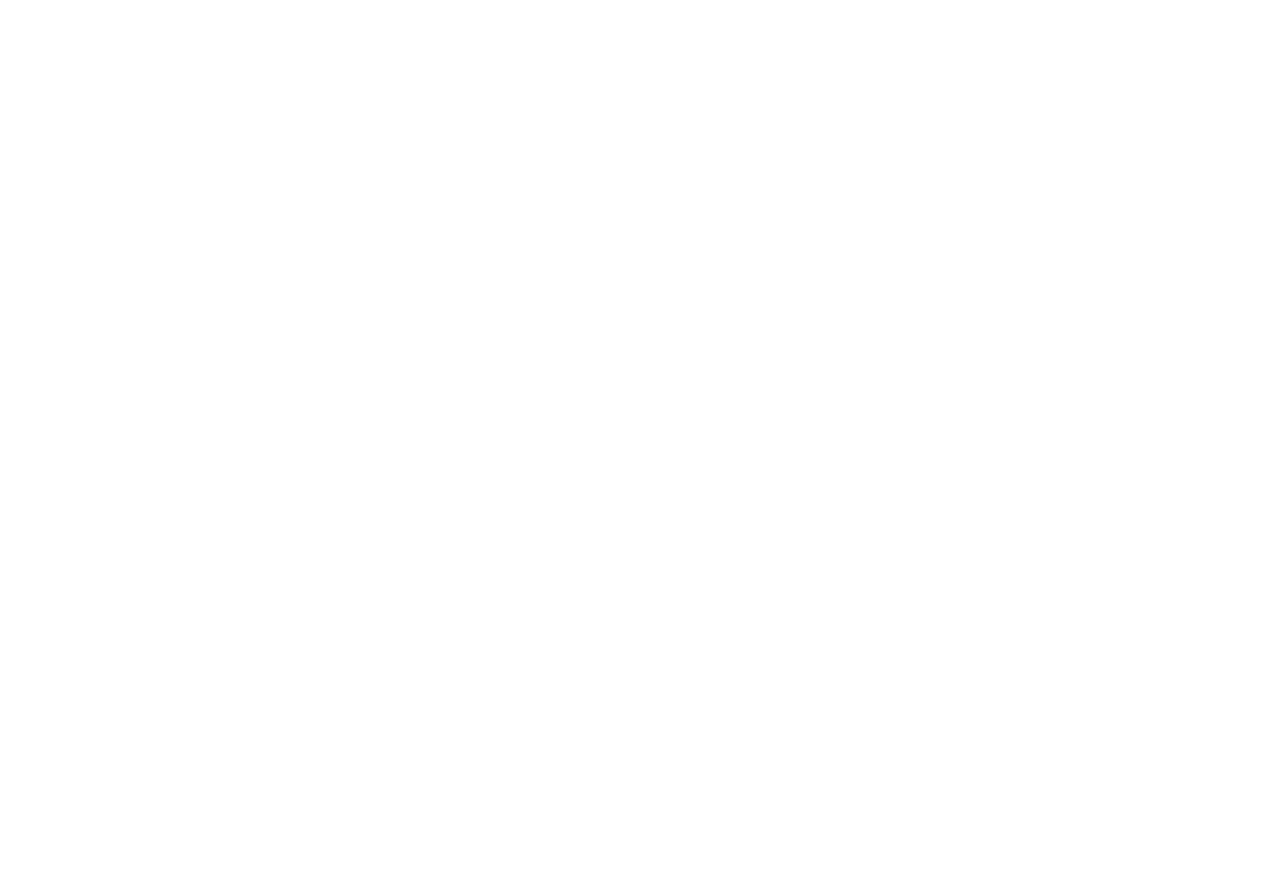
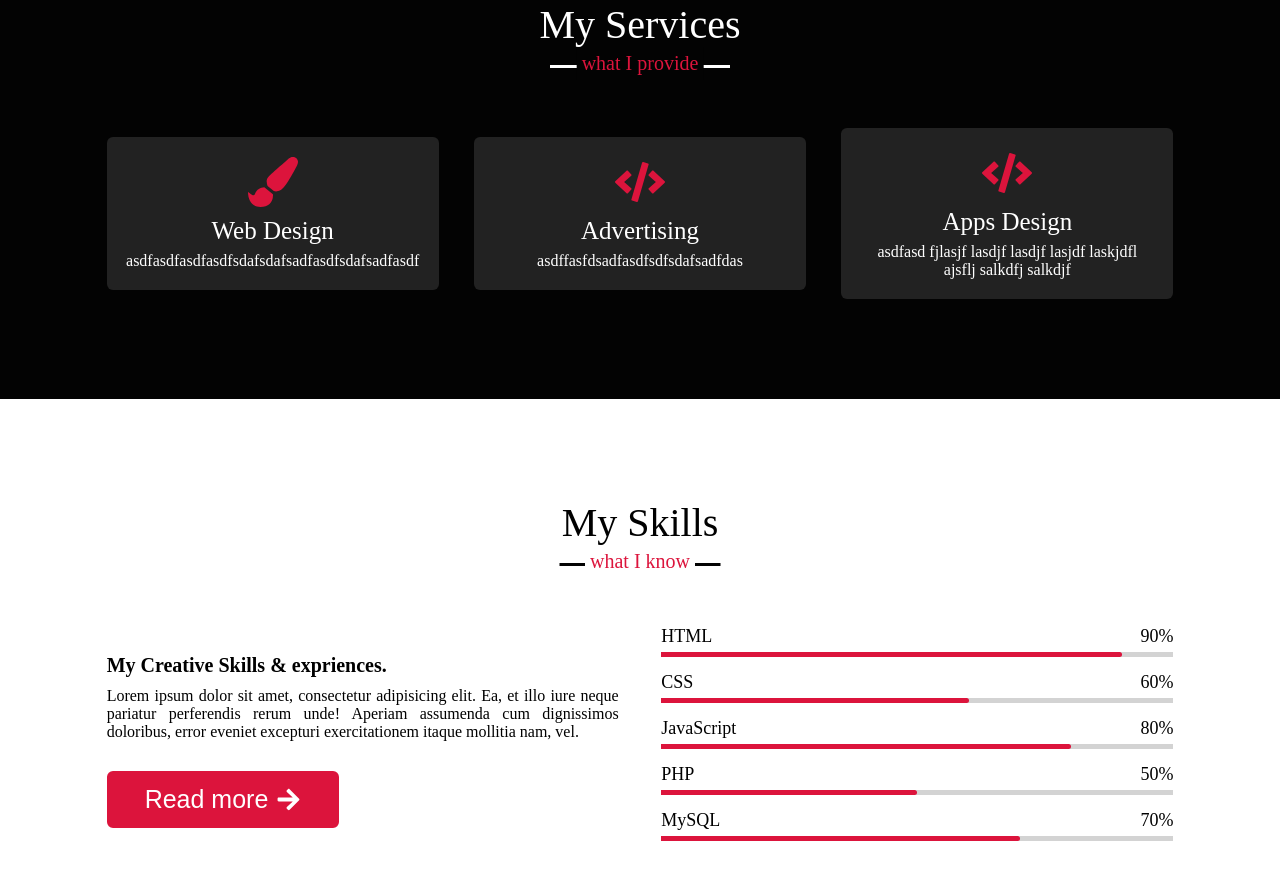
Before and after one commit to MehdiFarshbaf/resume, a React (Create React App) app: page / in a window 1280 px wide. Shown: the part 1900-2780 px from the top of the page. Before the commit the page ends 1801 px from the top, so only its background shows below. Built offline with nearby package versions, Linux system fonts and the light colour scheme.

Commit message:
my skills

```diff
--- a/src/App.js
+++ b/src/App.js
@@ -1,6 +1,8 @@
 import Header from "./components/Header/Header";
 import Banner from "./components/Banner/Banner";
 import About from "./components/About/About";
+import Service from "./components/Services";
+import Skills from "./components/Skills/Skills";
 
 const App = () => {
     return (
@@ -8,6 +10,8 @@
             <Header/>
             <Banner/>
             <About/>
+            <Service/>
+            <Skills/>
         </div>
     )
 }
--- a/src/assets/styles/styles.scss
+++ b/src/assets/styles/styles.scss
@@ -23,6 +23,13 @@
   list-style-type: none;
 }
 
+.icon {
+  font-size: 50px;
+  color: var(--red);
+  transition: color 0.3s ease;
+
+}
+
 .button {
   background-color: var(--red);
   color: var(--white);
@@ -33,6 +40,12 @@
   cursor: pointer;
   border: 2px solid var(--red);
   transition: all 0.3s ease-in;
+  display: flex;
+  justify-content: center;
+  align-items: center;
+  svg{
+    margin-left: 8px;
+  }
 }
 
 .button:hover {
--- /dev/null
+++ b/src/components/Card/Card.jsx
@@ -0,0 +1,14 @@
+import styles from './Card.module.scss'
+
+const Card = ({service}) => {
+    return (
+        <div key={service.id} className={styles.card}>
+            <div className={styles.container}>
+                {service.icon}
+                <p className={styles.title}>{service.title}</p>
+                <p className={styles.description}>{service.description}</p>
+            </div>
+        </div>
+    )
+}
+export default Card
--- /dev/null
+++ b/src/components/Card/Card.module.scss
@@ -0,0 +1,47 @@
+.card {
+  display: flex;
+  justify-content: center;
+  align-items: center;
+  border-radius: 6px;
+  padding: 20px 25px;
+  cursor: pointer;
+  color: #222;
+  width: calc(33% - 20px);
+  transition: all 0.3s ease;
+  background: #222;
+  text-align: center;
+  height: auto;
+}
+
+
+
+.container {
+  display: flex;
+  justify-content: center;
+  align-items: center;
+  flex-direction: column;
+  transition: all 0.3s ease;
+  color: var(--white);
+}
+
+
+.title {
+  font-size: 25px;
+  font-weight: 500;
+  margin: 10px 0 7px 0;
+}
+
+.description {
+}
+.card:hover {
+  svg {
+    color: var(--white) ;
+  }
+  background: var(--red);
+  .container{
+    transform: scale(1.05);
+  }
+}
+//.card:hover .box{
+//  transform: scale(1.05);
+//}
--- /dev/null
+++ b/src/components/Chart/Chart.jsx
@@ -0,0 +1,16 @@
+import styles from './Chart.module.scss'
+
+const Chart = ({info}) => {
+    return (
+        <div key={info.id} className={styles.container}>
+            <div className={styles.info}>
+                <span>{info.title}</span>
+                <span>{`${info.percent}%`}</span>
+            </div>
+            <div className={styles.line}>
+                <div style={{width: `${info.percent}%`}} className={styles.bar}/>
+            </div>
+        </div>
+    )
+}
+export default Chart
--- /dev/null
+++ b/src/components/Chart/Chart.module.scss
@@ -0,0 +1,42 @@
+.container {
+  width: 100%;
+  margin-bottom: 15px;
+}
+
+.info {
+  width: 100%;
+  display: flex;
+  justify-content: space-between;
+  align-items: center;
+  margin-bottom: 5px;
+
+  span {
+    font-size: 18px;
+    font-weight: 500;
+
+  }
+}
+
+.label {
+}
+
+.percent {
+}
+
+.line {
+  background: lightgray;
+  width: 100%;
+  height: 5px;
+  position: relative;
+
+}
+
+.bar {
+  height: 100%;
+  position: absolute;
+  left: 0;
+  top: 0;
+  background-color: var(--red);
+  width: 50%;
+  border-radius: 0 6px 6px 0;
+}
--- /dev/null
+++ b/src/components/Services/Services.module.scss
@@ -0,0 +1,53 @@
+
+.services {
+  width: 100%;
+  background-color: var(--black);
+  color: var(--white);
+  display: flex;
+  justify-content: center;
+  align-items: center;
+}
+
+.title {
+  h2 {
+    font-size: 40px;
+    font-weight: 500;
+    text-align: center;
+    position: relative;
+    margin-bottom: 60px;
+    padding-bottom: 20px;
+  }
+
+  h2::before {
+    content: '';
+    width: 180px;
+    height: 3px;
+    position: absolute;
+    bottom: 0;
+    left: 50%;
+    transform: translateX(-50%);
+    background: var(--white);
+  }
+
+  h2::after {
+    content: 'what I provide';
+    position: absolute;
+    bottom: -12px;
+    left: 50%;
+    transform: translateX(-50%);
+    color: var(--red);
+    padding: 5px;
+    font-size: 20px;
+    background: var(--black);
+  }
+}
+
+.content {
+  width: 100%;
+  display: flex;
+  justify-content: space-between;
+  align-items: center;
+}
+
+.container {
+}
--- /dev/null
+++ b/src/components/Services/index.js
@@ -0,0 +1,21 @@
+import styles from './Services.module.scss'
+import {listServices} from "./listservices";
+import Card from "../Card/Card";
+
+const Service = () => {
+    return (
+        <section className={styles.services}>
+            <div className="inside">
+                <div className={styles.title}>
+                    <h2>My Services</h2>
+                </div>
+                <div className={styles.content}>
+                    {listServices.map(service => (
+                        <Card service={service}/>
+                    ))}
+                </div>
+            </div>
+        </section>
+    )
+}
+export default Service
--- /dev/null
+++ b/src/components/Services/listservices.js
@@ -0,0 +1,22 @@
+import {FaCode, FaPaintBrush} from "react-icons/fa";
+import styles from './Services.module.scss'
+export const listServices = [
+    {
+        id: 0,
+        title: 'Web Design',
+        description: 'asdfasdfasdfasdfsdafsdafsadfasdfsdafsadfasdf',
+        icon: <FaPaintBrush className='icon' />
+    },
+    {
+        id: 1,
+        title: 'Advertising',
+        description: 'asdffasfdsadfasdfsdfsdafsadfdas',
+        icon: <FaCode className='icon'/>
+    },
+    {
+        id: 2,
+        title: 'Apps Design',
+        description: 'asdfasd fjlasjf lasdjf lasdjf lasjdf laskjdfl ajsflj salkdfj salkdjf ',
+        icon: <FaCode className='icon'/>
+    }
+]
--- /dev/null
+++ b/src/components/Skills/Skills.jsx
@@ -0,0 +1,30 @@
+import styles from './Skills.module.scss'
+import {FaArrowRight} from "react-icons/fa";
+import {skillsList} from "../../helper/data";
+import Chart from "../Chart/Chart";
+
+const Skills = () => {
+    return (
+        <section className={`${styles.skills} inside`}>
+            <div className={styles.title}>
+                <h2>My Skills</h2>
+            </div>
+            <div className={styles.content}>
+                <div className={styles.description}>
+                    <p>My Creative Skills & expriences.</p>
+
+                    <p>Lorem ipsum dolor sit amet, consectetur adipisicing elit. Ea, et illo iure neque pariatur
+                        perferendis rerum unde! Aperiam assumenda cum dignissimos doloribus, error eveniet excepturi
+                        exercitationem itaque mollitia nam, vel.</p>
+                    <button className='button'>Read more <FaArrowRight/></button>
+                </div>
+                <div className={styles.chart}>
+                    {skillsList.map(skill => (
+                        <Chart info={skill}/>
+                    ))}
+                </div>
+            </div>
+        </section>
+    )
+}
+export default Skills
--- /dev/null
+++ b/src/components/Skills/Skills.module.scss
@@ -0,0 +1,64 @@
+.skills {
+}
+
+.title {
+  //position: relative;
+
+  h2 {
+    text-align: center;
+    position: relative;
+    font-size: 40px;
+    font-weight: 500;
+    margin-bottom: 60px;
+    padding-bottom: 20px;
+  }
+
+  h2::before {
+    content: '';
+    width: 161px;
+    height: 3px;
+    position: absolute;
+    bottom: 0;
+    left: 50%;
+    transform: translateX(-50%);
+    background: var(--black);
+  }
+
+  h2::after {
+    content: 'what I know';
+    padding: 5px;
+    background: var(--white);
+    position: absolute;
+    font-size: 20px;
+    bottom: -12px;
+    left: 50%;
+    transform: translateX(-50%);
+    color: var(--red);
+  }
+}
+
+.content {
+  width: 100%;
+  display: flex;
+  justify-content: space-between;
+  align-items: center;
+}
+
+.description {
+  width: 48%;
+
+  p:nth-child(1) {
+    font-size: 20px;
+    font-weight: 600;
+    margin-bottom: 10px;
+  }
+  p:nth-child(2){
+    text-align: justify;
+    margin-bottom: 30px;
+  }
+}
+
+
+.chart {
+  width: 48%;
+}
--- /dev/null
+++ b/src/helper/data.js
@@ -0,0 +1,23 @@
+export const skillsList = [
+    {
+        id: 0,
+        title: 'HTML',
+        percent: 90
+    }, {
+        id: 1,
+        title: 'CSS',
+        percent: 60
+    }, {
+        id: 2,
+        title: 'JavaScript',
+        percent: 80
+    }, {
+        id: 3,
+        title: 'PHP',
+        percent: 50
+    }, {
+        id: 4,
+        title: 'MySQL',
+        percent: 70
+    },
+]
```
